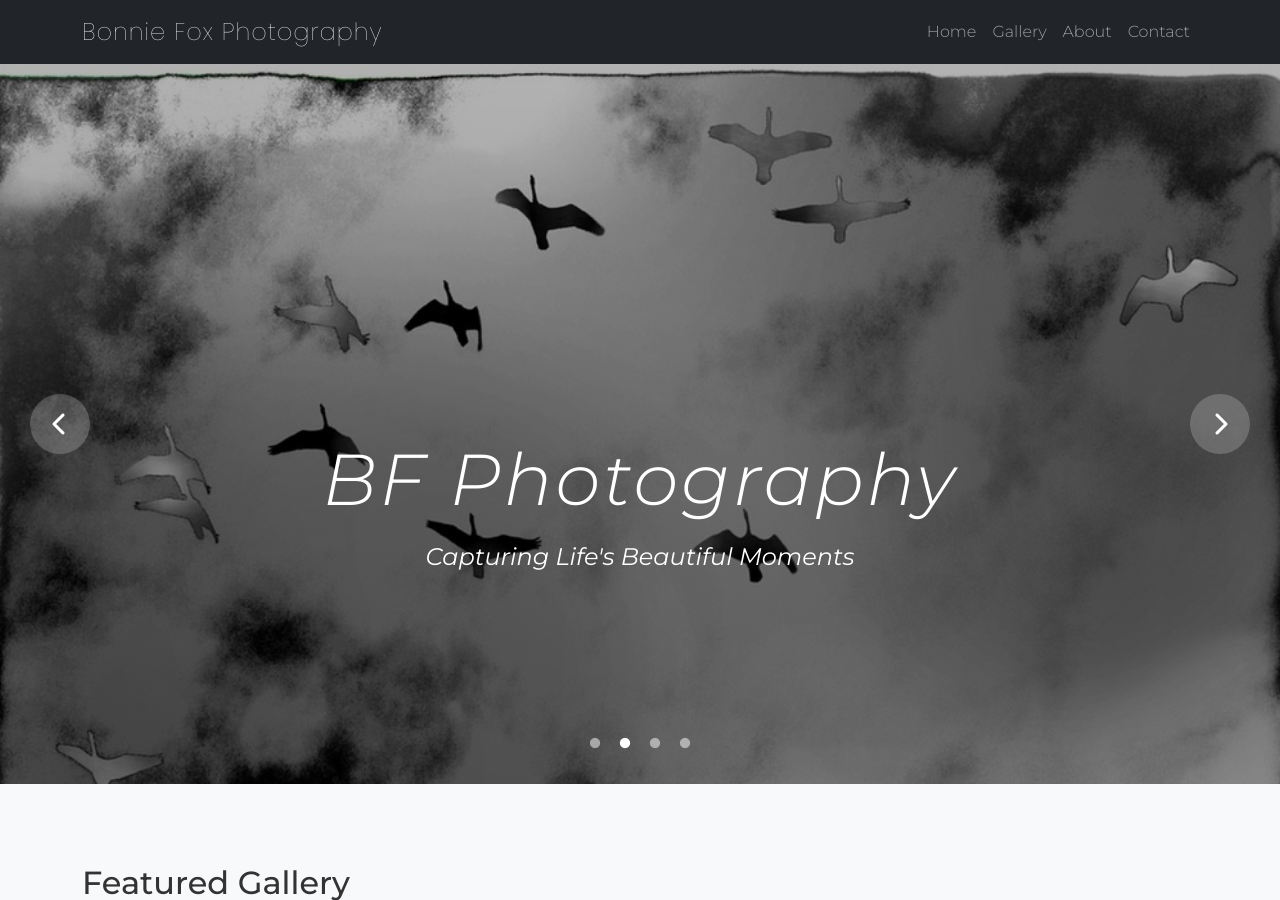
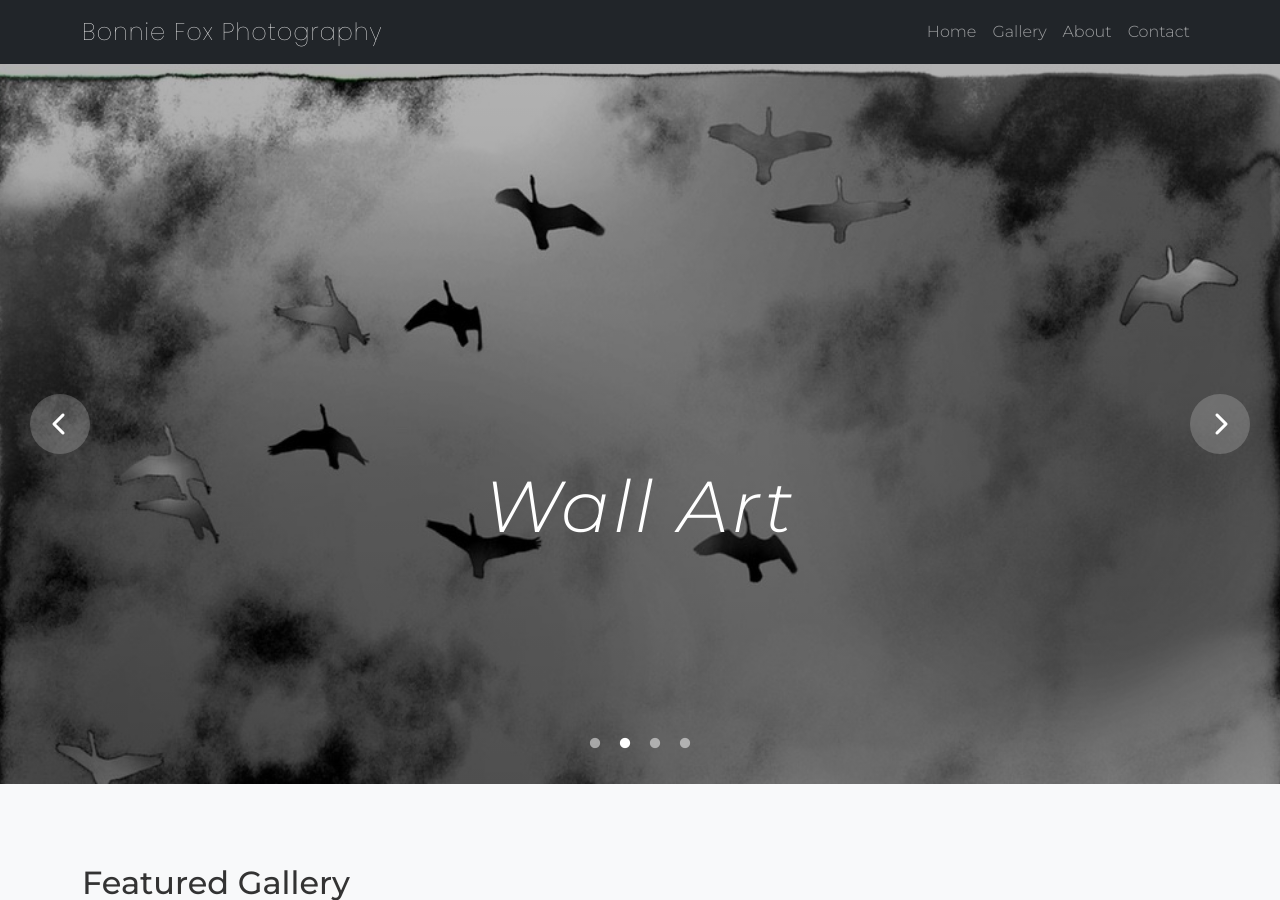
Before and after one commit to JakeDFox/photography-site, a Jekyll site: the page built from index.html, in a window 1280 px wide and 900 px high. Built offline with Jekyll 4.4.1, drawn with Linux system fonts in a browser that asks for light colours.

Commit message:
hero slider text

```diff
--- a/index.html
+++ b/index.html
@@ -12,8 +12,7 @@ description: Bonnie Fox Photography
                 <img src="/photography-site/assets/images/Pine Palette.jpg" alt="Pine Palette" class="hero-image">
                 <div class="hero-overlay">
                     <div class="hero-text">
-                        <h1 class="poppins-white-italic">Bonnie Fox Photography</h1>
-                        <p></p>
+                        <h1 class="poppins-white-italic">Join me on my journeys</h1>
                     </div>
                 </div>
             </div>
@@ -23,8 +22,7 @@ description: Bonnie Fox Photography
                 <img src="/photography-site/assets/images/Shades of Grey.jpg" alt="Shades of Grey" class="hero-image">
                 <div class="hero-overlay">
                     <div class="hero-text">
-                        <h1>BF Photography</h1>
-                        <p>Capturing Life's Beautiful Moments</p>
+                        <h1>Wall Art</h1>
                     </div>
                 </div>
             </div>
@@ -34,8 +32,7 @@ description: Bonnie Fox Photography
                 <img src="/photography-site/assets/images/Shapes and Shadows.jpg" alt="Shapes and Shadows" class="hero-image">
                 <div class="hero-overlay">
                     <div class="hero-text">
-                        <h1>BF Photography</h1>
-                        <p>Capturing Life's Beautiful Moments</p>
+                        <h1>Custom Orders</h1>
                     </div>
                 </div>
             </div>
@@ -45,8 +42,7 @@ description: Bonnie Fox Photography
                 <img src="/photography-site/assets/images/Tree Magic.jpg" alt="Tree Magic" class="hero-image">
                 <div class="hero-overlay">
                     <div class="hero-text">
-                        <h1>BF Photography</h1>
-                        <p>Capturing Life's Beautiful Moments</p>
+                        <h1>Prints</h1>
                     </div>
                 </div>
             </div>
```
